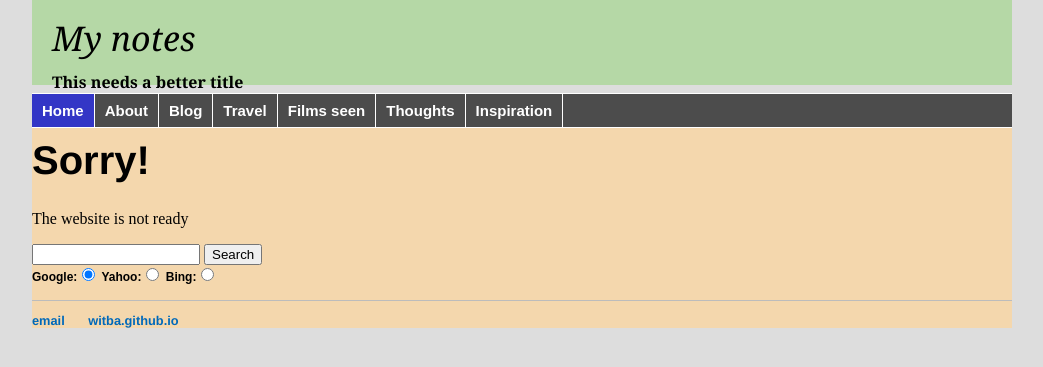
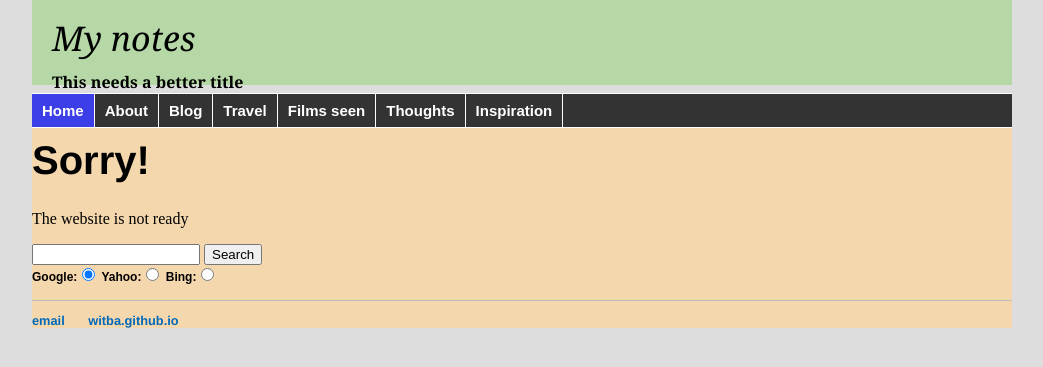
Before and after one commit to witba/witba.github.io, a Jekyll site: the page built from index.html, in a window 1280 px wide. Shown: the top 367 px of the page, without its empty margins (118-1161 px from the left). Built offline with Jekyll 4.4.1, drawn with Linux system fonts in a browser that asks for light colours.

Commit message:
Update main.css

```diff
--- a/css/main.css
+++ b/css/main.css
@@ -57,7 +57,7 @@ font: bold 15px Arial;
 width: 100%;
 border: 1px solid #FFFFFF;
 border-width: 1px 0;
-background: #4c4c4c; /*background: black url(blde3.png) center center repeat-x;*/
+background: #333333; /*background: black url(blde3.png) center center repeat-x;*/
 }
 .solidblockmenu li{
 display: inline;
@@ -71,11 +71,11 @@ border-right: 1px solid white;
 }
 .solidblockmenu li .current{
 color: white;
-background: #3336c6; /*background: transparent url(blac3.png) center center repeat-x;*/
+background: #3c3fe8; /*background: transparent url(blac3.png) center center repeat-x;*/
 }
 .solidblockmenu li a:hover{
 color: white;
-background: #cc43bc; /*background: transparent url(blho3.png) center center repeat-x;*/
+background: #aa349d; /*background: transparent url(blho3.png) center center repeat-x;*/
 }
 
 
```
